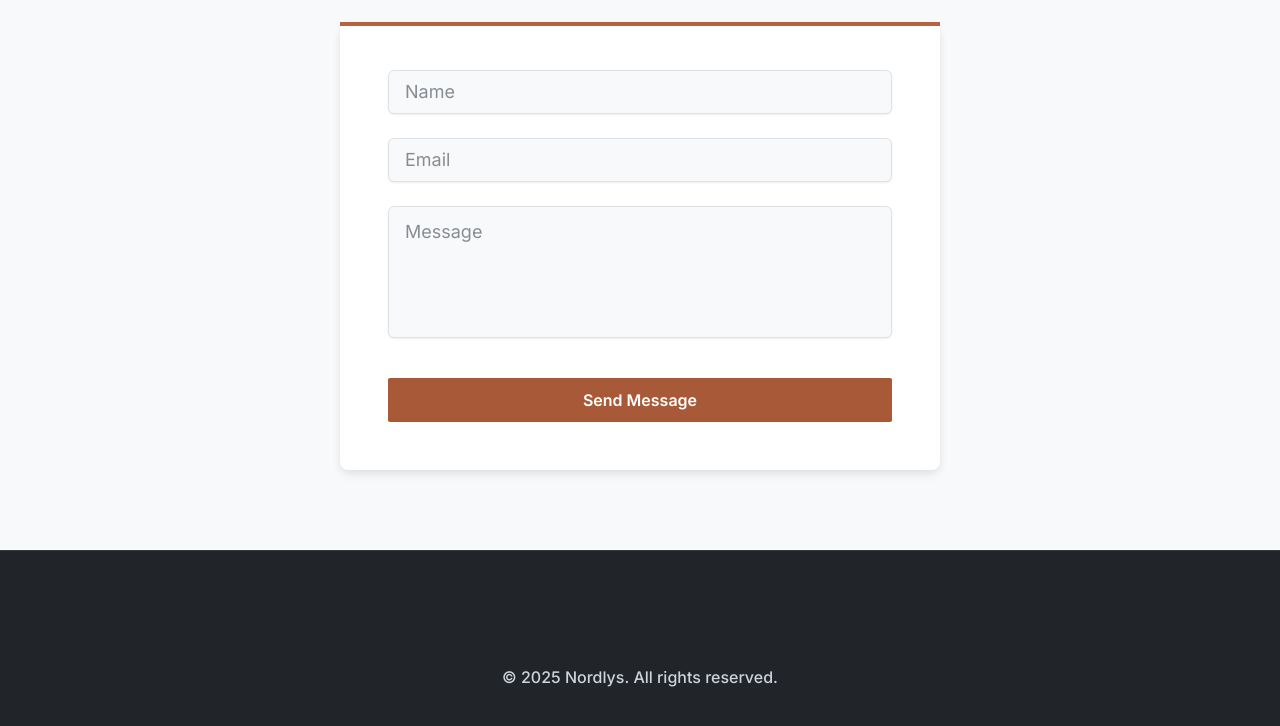
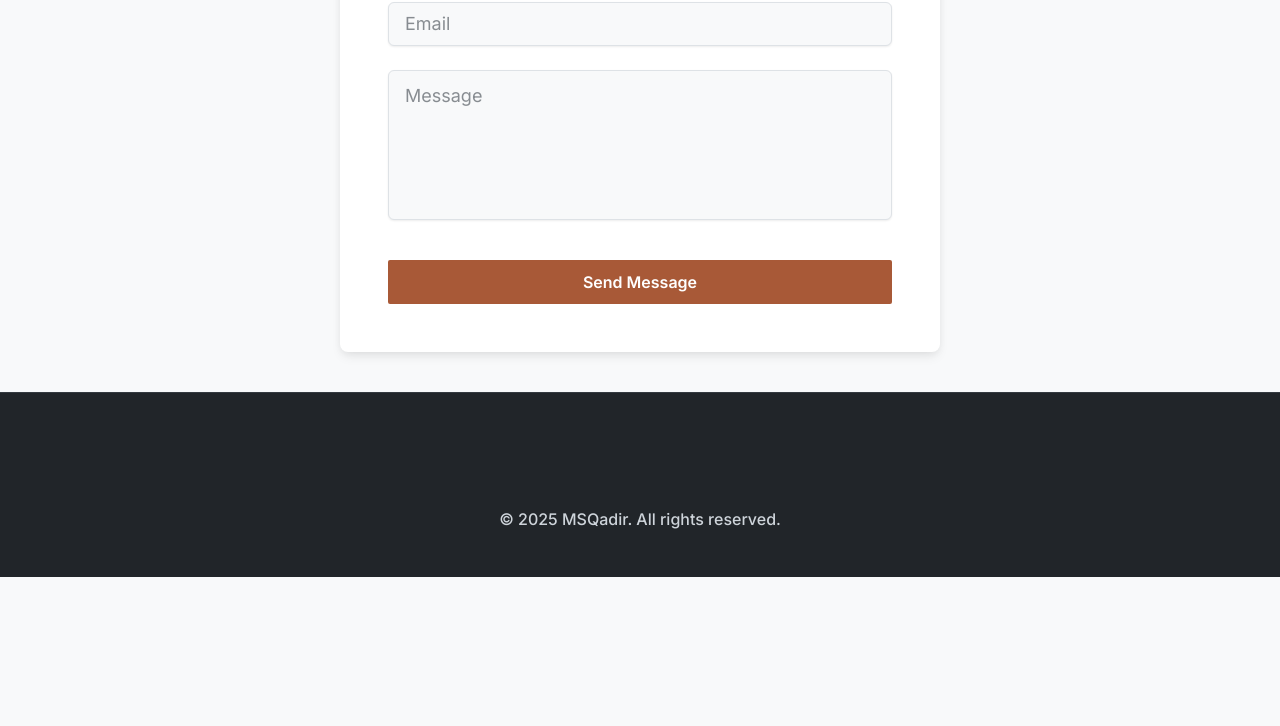
Before and after one commit to seinmufti/avukat_react, a React (Vite) app: page / in a window 1280 px wide. Shown: the part 1754-2480 px from the top of the page. After the commit the page ends 2331 px from the top, so only its background shows below. Built offline with nearby package versions, Linux system fonts and the light colour scheme; some icons are missing.

Commit message:
fixed fonts for all three langs. - fixed height of sections when scroll clicking. - fixed display of nav items according  to lang in mobile version.

```diff
--- a/index.html
+++ b/index.html
@@ -6,6 +6,10 @@
   <link rel="icon" type="image/x-icon" href="src/assets/favicon.ico" />
   <meta name="viewport" content="width=device-width, initial-scale=1.0" />
   <link rel="stylesheet" href="/src/index.css" />
+  <!-- For Cairo (Arabic) -->
+  <link href="https://fonts.googleapis.com/css2?family=Cairo&display=swap" rel="stylesheet" />
+  <!-- For Noto Sans Kurdish (if available, else self-host) -->
+  <link href="https://fonts.googleapis.com/css2?family=Noto+Sans+Arabic&display=swap" rel="stylesheet" />
   <title>Adv Muhammad</title>
 </head>
 
--- a/src/App.jsx
+++ b/src/App.jsx
@@ -1,19 +1,24 @@
 import { useState } from 'react';
 import { LangContext } from './LangContext';
 
-import Navbar from './components/Navbar/Navbar'
-import Hero from './components/Hero'
-import AboutUs from './components/AboutUs'
-import Services from './components/Services'
-import Contact from './components/Contact'
-import Footer from './components/Footer'
+import { CssVarsProvider } from '@mui/joy/styles';
+import createTheme from './theme';
 
+import Navbar from './components/Navbar/Navbar';
+import Hero from './components/Hero';
+import AboutUs from './components/AboutUs';
+import Services from './components/Services';
+import Contact from './components/Contact';
+import Footer from './components/Footer';
 
 function App() {
   const [lang, setLang] = useState('en');
 
+  const theme = createTheme(lang);
+
   return (
     <LangContext.Provider value={{ lang, setLang }}>
+      <CssVarsProvider theme={theme}>
         <>
           <Navbar />
           <Hero />
@@ -22,8 +27,9 @@ function App() {
           <Contact />
           <Footer />
         </>
+      </CssVarsProvider>
     </LangContext.Provider>
-  )
+  );
 }
 
-export default App
+export default App;
--- a/src/components/AboutUs.jsx
+++ b/src/components/AboutUs.jsx
@@ -12,7 +12,7 @@ const AboutUs = () => {
       id='about'
       sx={{
         px: 4,
-        py: 10,
+        py: 8,
         bgcolor: 'neutral.50',
         position: 'relative',
       }}
--- a/src/components/Contact.jsx
+++ b/src/components/Contact.jsx
@@ -12,7 +12,7 @@ const Contact = () => {
     id='contact'
     sx={{
       px: 4,
-      py: 10,
+      py: 5,
       bgcolor: 'neutral.50',
       position: 'relative',
     }}>
@@ -84,6 +84,10 @@ const Contact = () => {
           minRows={4}
           required
           size="lg"
+          sx={{
+            minHeight: { xs: '200px', sm: '140px', md: '150px' },
+          }}
+
         />
         <Button
           type="submit"
--- a/src/components/Footer.jsx
+++ b/src/components/Footer.jsx
@@ -107,7 +107,7 @@ const Footer = () => {
           fontWeight: 'md',
         }}
       >
-        &copy; {new Date().getFullYear()} Nordlys. All rights reserved.
+        &copy; {new Date().getFullYear()} MSQadir. All rights reserved.
       </Typography>
     </Box>
   );
--- a/src/components/Hero.jsx
+++ b/src/components/Hero.jsx
@@ -10,7 +10,9 @@ const Hero = () => {
   const handleClick = () => {
     const element = document.getElementById(translations.sections.contact.id);
     if (element) {
-      element.scrollIntoView({ behavior: 'smooth' });
+        const yOffset = -64; // adjust this to match your navbar height
+            const y = element.getBoundingClientRect().top + window.pageYOffset + yOffset;
+            window.scrollTo({ top: y, behavior: 'smooth' });
     }
   };
 
--- a/src/components/Navbar/NavbarItem.jsx
+++ b/src/components/Navbar/NavbarItem.jsx
@@ -2,15 +2,17 @@ import { Button } from '@mui/joy';
 import { useLang } from '../../LangContext';
 
 
-const NavbarItem = ( {section} ) => {
+const NavbarItem = ({ section }) => {
     const { lang } = useLang();
 
     const handleClick = () => {
-    const element = document.getElementById(section.id);
-    if (element) {
-      element.scrollIntoView({ behavior: 'smooth' });
-    }
-  };
+        const element = document.getElementById(section.id);
+        if (element) {
+            const yOffset = -64; // adjust this to match your navbar height
+            const y = element.getBoundingClientRect().top + window.pageYOffset + yOffset;
+            window.scrollTo({ top: y, behavior: 'smooth' });
+        }
+    };
 
     return (
         <Button
--- a/src/components/Navbar/NavbarItems.jsx
+++ b/src/components/Navbar/NavbarItems.jsx
@@ -2,16 +2,20 @@ import { Box } from '@mui/joy';
 import NavbarItem from './NavbarItem';
 import translations from '../../translations';
 import { useLang } from '../../LangContext';
+import { useMediaQuery } from '@mui/material';
 
 
 const NavbarButtons = ({ orientation = 'horizontal' }) => {
     const { lang } = useLang();
+    const isMobile = useMediaQuery('(max-width:900px)');
 
-    const reversed = Object.fromEntries(
-        Object.entries(translations.sections).reverse()
+    let presentTranslations = translations.sections;
+    const reversedTranslations = Object.fromEntries(
+        Object.entries(presentTranslations).reverse()
     );
 
-    const presentTranslations = lang === "en" ? translations.sections : reversed
+    // Only display in reverse if not english, and is not mobile.
+    presentTranslations = lang !== "en" && !isMobile ? reversedTranslations : presentTranslations;
 
 
     return (
--- a/src/components/Services.jsx
+++ b/src/components/Services.jsx
@@ -14,7 +14,7 @@ const Services = () => {
     id='services'
     sx={{
       px: 4,
-      py: 10,
+      py: 6,
       bgcolor: 'neutral.100',
       position: 'relative',
     }}>
--- a/src/theme.js
+++ b/src/theme.js
@@ -1,6 +1,11 @@
 import { extendTheme } from '@mui/joy/styles';
 
-const theme = extendTheme({
+
+const createTheme = (lang) => {
+  const isArabic = lang === 'ar';
+  const isKurdish = lang === 'kr';
+
+  return extendTheme({
     colorSchemes: {
       light: {
         palette: {
@@ -9,7 +14,7 @@ const theme = extendTheme({
             100: '#ebe0d7',
             200: '#d4bba6',
             300: '#b6906d',
-          400: '#B66340',  // Main brand color
+            400: '#B66340',
             500: '#a85937',
             600: '#954e2f',
             700: '#7a3f24',
@@ -32,8 +37,16 @@ const theme = extendTheme({
       },
     },
     fontFamily: {
-    display: "'Playfair Display', var(--joy-fontFamily-fallback)",
-    body: "'Inter', var(--joy-fontFamily-fallback)",
+      display: isArabic
+        ? "'Cairo', sans-serif"
+        : isKurdish
+          ? "'Noto Sans Arabic', sans-serif"
+          : "'Playfair Display', var(--joy-fontFamily-fallback)",
+      body: isArabic
+        ? "'Cairo', sans-serif"
+        : isKurdish
+          ? "'Noto Sans Arabic', sans-serif"
+          : "'Inter', var(--joy-fontFamily-fallback)",
     },
     components: {
       JoyButton: {
@@ -46,5 +59,6 @@ const theme = extendTheme({
       },
     },
   });
+};
 
-export default theme;
+export default createTheme;
--- a/src/translations.js
+++ b/src/translations.js
@@ -20,13 +20,13 @@ const translations = {
         },
         fullName: {
           en: "Muhammad S. Qader",
-          ar: "محمد سعد الله",
-          kr: "مەحەممەد س. قادر",
+          ar: "محمد سعدالله",
+          kr: "محمد سعدالله",
         },
         motto: {
           en: "The law is our weapon, and your right is our mission.",
           ar: ".الـــقـانـون ســلاحـنا، وحــقـك غــايـتـنا",
-          kr: "یاسا چەکی ئێمەیە، و مافەکەت ئامانجی ئێمەیە",
+          kr: "یاسا چەکی ئێمەیە، مافەکەت ئامانجی ئێمەیە",
         },
         scheduleButton: {
           en: "Schedule Consultation",
@@ -52,7 +52,7 @@ const translations = {
       id: "services",
       en: "Practice Areas",
       ar: "مجالات الممارسة",
-      kr: "بواری کار",
+      kr: "بوارەکانی کار",
       services: [
         {
           en: "Corporate Law",
@@ -63,7 +63,7 @@ const translations = {
         {
           en: "Civil Litigation",
           ar: "التقاضي المدني",
-          kr: "بڕیاری دادگای مەدەنی",
+          kr: "بڕیاری دادگای شارستانی",
           icon: AccountBalanceIcon,
         },
         {
```
Lines whose indentation alone changed are shown as unchanged.
